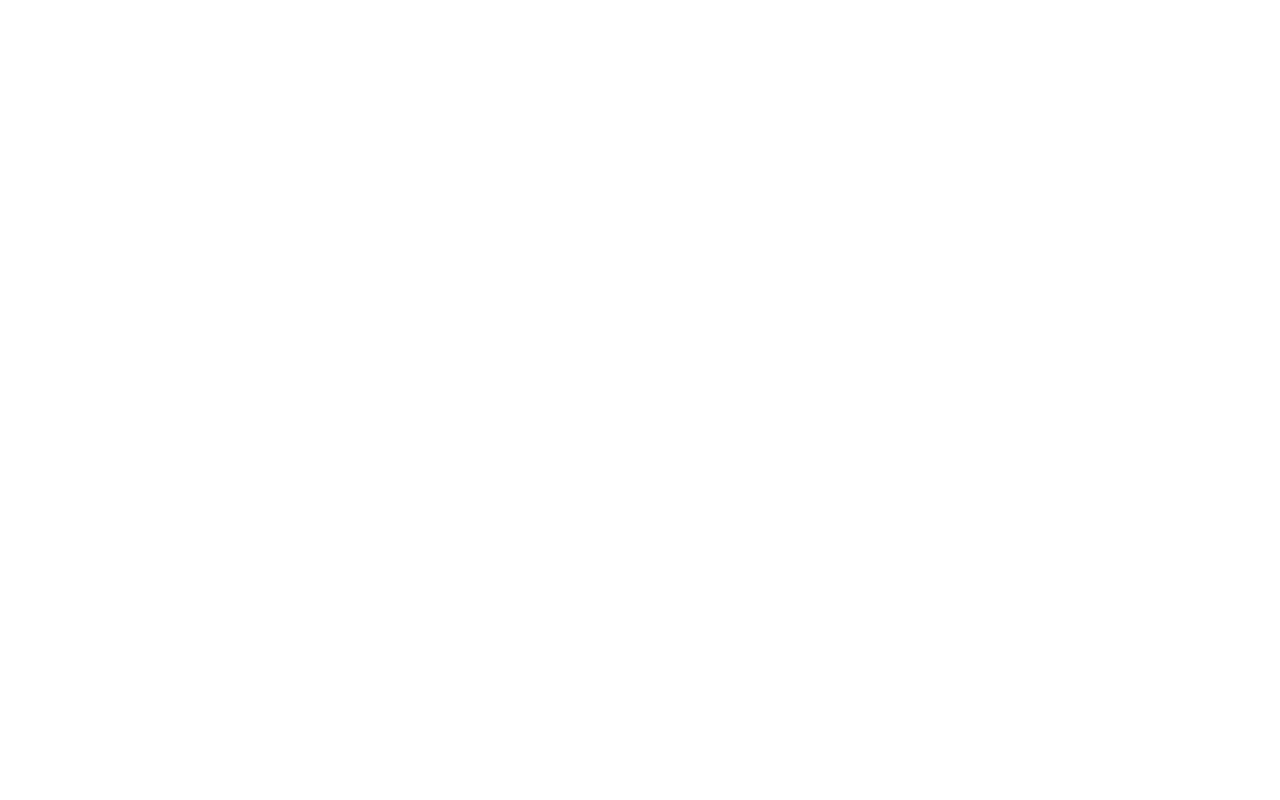
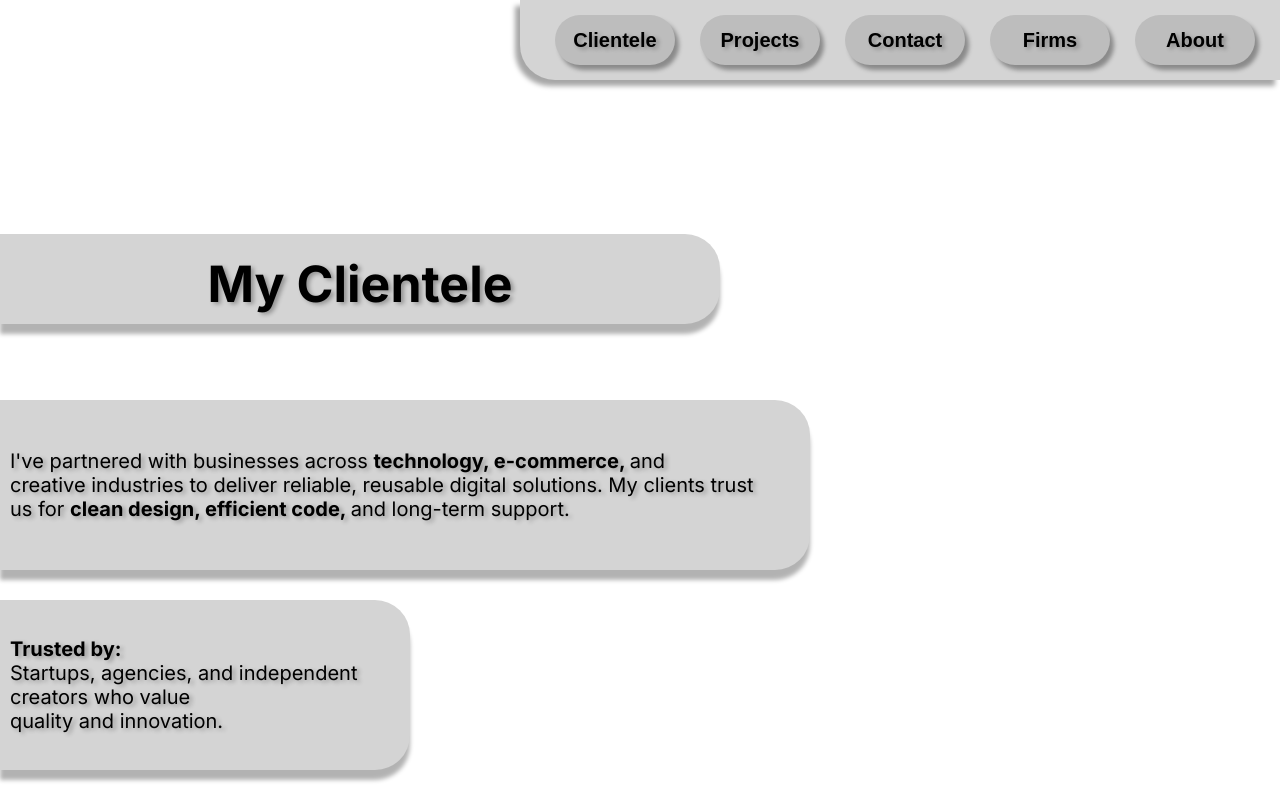
Before and after one commit to IvoFaltus/WA, a plain HTML site: page clientele.html in a window 1280 px wide. Drawn offline with Linux system fonts and the light colour scheme.

Commit message:
clientele page

```diff
--- a/clientele.css
+++ b/clientele.css
@@ -0,0 +1,106 @@
+:root {
+  --shadow: 0px 1px 7px rgba(0, 0, 0, 0.6);
+  --slight-shadow: 1px 1px 1px rgba(0, 0, 0, 0.2);
+  --darker-grey: rgb(212, 212, 212);
+  --darkest-grey: rgb(189, 189, 189);
+}
+
+body {
+  margin: 0;
+}
+
+.title {
+  position: absolute;
+  width: 720px;
+  height: 90px;
+  background-color: var(--darker-grey);
+  border-top-right-radius: 35px;
+  border-bottom-right-radius: 35px;
+  line-height: 100px;
+  text-align: center;
+  font-size: 50px;
+  font-weight: 800;
+  top: 200px;
+  text-shadow: 3px 2px 4px rgba(0, 0, 0, 0.3);
+  box-shadow: 0px 10px 4px rgba(0, 0, 0, 0.3);
+}
+
+.btn {
+  width: 120px;
+  height: 50px;
+  border-radius: 55px;
+  border: none;
+  background-color: var(--darkest-grey);
+  box-shadow: var(--slight-shadow);
+  font-size: 20px;
+  font-weight: bolder;
+}
+
+.navbar {
+  position: absolute;
+
+  width: 750px;
+  height: 80px;
+  right: 0px;
+  background-color: var(--darker-grey);
+
+  display: flex;
+  flex-direction: row;
+  justify-content: space-evenly;
+  line-height: 60px;
+  align-items: center;
+  border-bottom-left-radius: 35px;
+  padding-left: 10px;
+
+  box-shadow: -5px 6px 5px rgba(0, 0, 0, 0.35);
+}
+.btn {
+  font-weight: 800;
+  text-shadow: 3px 2px 4px rgba(0, 0, 0, 0.3);
+  background-color: rgb(189, 189, 189);
+  box-shadow: 4px 5px 4px rgba(0, 0, 0, 0.35);
+}
+
+.text1 {
+  display: flex;
+  align-items: center;
+  text-align: left;
+  position: absolute;
+  width: 800px;
+  height: 170px;
+  background-color: var(--darker-grey);
+  border-top-right-radius: 35px;
+  border-bottom-right-radius: 35px;
+  line-height: auto;
+  text-align: left;
+  font-size: 50px;
+  font-weight: 500;
+  top: 400px;
+  text-shadow: 3px 2px 4px rgba(0, 0, 0, 0.3);
+  box-shadow: 0px 10px 4px rgba(0, 0, 0, 0.3);
+  font-size: 20px;
+  padding-left: 10px;
+}
+
+.text2{
+display: flex;
+  align-items: center;
+  text-align: left;
+  position: absolute;
+  width: 400px;
+  height: 170px;
+  background-color: var(--darker-grey);
+  border-top-right-radius: 35px;
+  border-bottom-right-radius: 35px;
+  line-height: auto;
+  text-align: left;
+  font-size: 50px;
+  font-weight: 500;
+  top: 600px;
+  text-shadow: 3px 2px 4px rgba(0, 0, 0, 0.3);
+  box-shadow: 0px 10px 4px rgba(0, 0, 0, 0.3);
+  font-size: 20px;
+  padding-left: 10px;
+
+
+}
--- a/clientele.html
+++ b/clientele.html
@@ -0,0 +1,56 @@
+<!DOCTYPE html>
+<html lang="en">
+<head>
+    <meta charset="UTF-8">
+    <meta name="viewport" content="width=device-width, initial-scale=1.0">
+    <title>Document</title>
+    <link rel="stylesheet" href="clientele.css">
+    <link href="https://fonts.googleapis.com/css2?family=Inter:wght@400;600;700&display=swap" rel="stylesheet">
+</head>
+<body>
+
+<style>
+body {
+    font-family: 'Inter';font-size: 22px;
+    }
+
+    </style>
+
+
+</head>
+<body>
+
+<div class="navbar">
+<button class="btn Clientelebtn">Clientele</button>
+<button class="btn Projectsbtn">Projects</button>
+<button class="btn Contactbtn">Contact</button>
+<button class="btn Firmsbtn">Firms</button>
+<button class="btn Aboutbtn">About</button>
+
+
+
+</div>
+
+<h1 class="title">My Clientele</h1>
+<div class="text1">
+<p>
+I've partnered with businesses across <b>technology, e-commerce, </b>
+and <br> creative industries to deliver reliable, reusable digital
+solutions. My clients trust <br> us for <b>clean design,
+efficient code, </b>and long-term support.
+</p>
+</div>
+
+
+<div class="text2">
+    <p>
+<b>Trusted by: </b> <br>
+Startups, agencies,
+and independent creators who value <br>quality and innovation.
+</p>
+</div>
+
+
+
+</body>
+</html>
--- a/index.css
+++ b/index.css
@@ -6,14 +6,16 @@
 }
 
 body {
-  background-color: rgb(241, 241, 241);
+  background-color: white;
   position: relative;
   margin: 0;
   font-family: "Inter", sans-serif;
   overflow-y: auto;
   overflow-x: hidden;
   overflow-y: scroll;
-}
+
+    font-family: 'Inter';font-size: 22px;
+  }
 
 .navbar {
   position: absolute;
@@ -49,7 +51,7 @@ body {
   text-shadow: 3px 2px 4px rgba(0, 0, 0, 0.3);
   box-shadow: 0px 10px 4px rgba(0, 0, 0, 0.3);
 }
-button {
+.btn {
   width: 120px;
   height: 50px;
   border-radius: 55px;
```
Also changed, not shown: index.html (+1 -3 lines).
